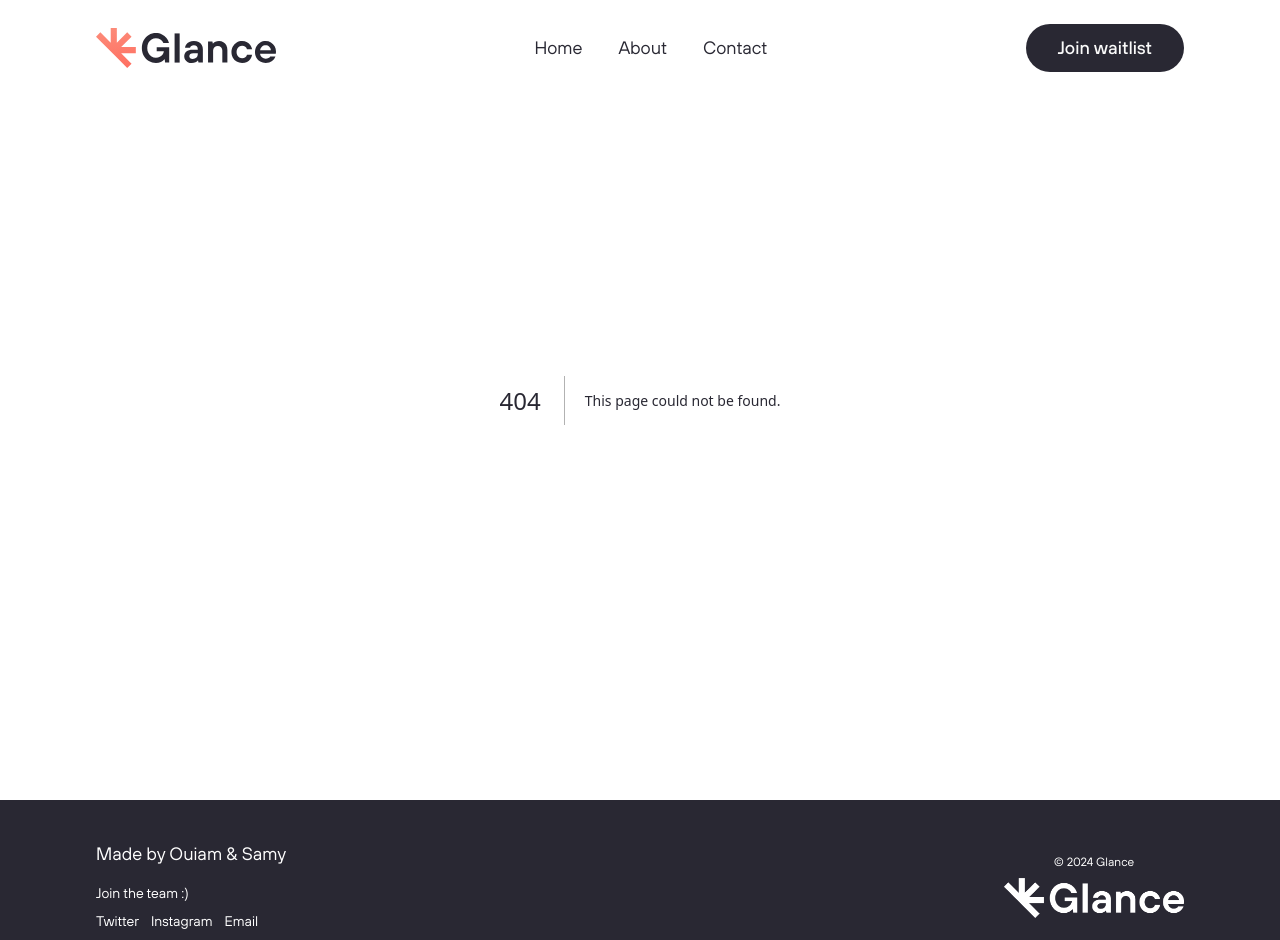
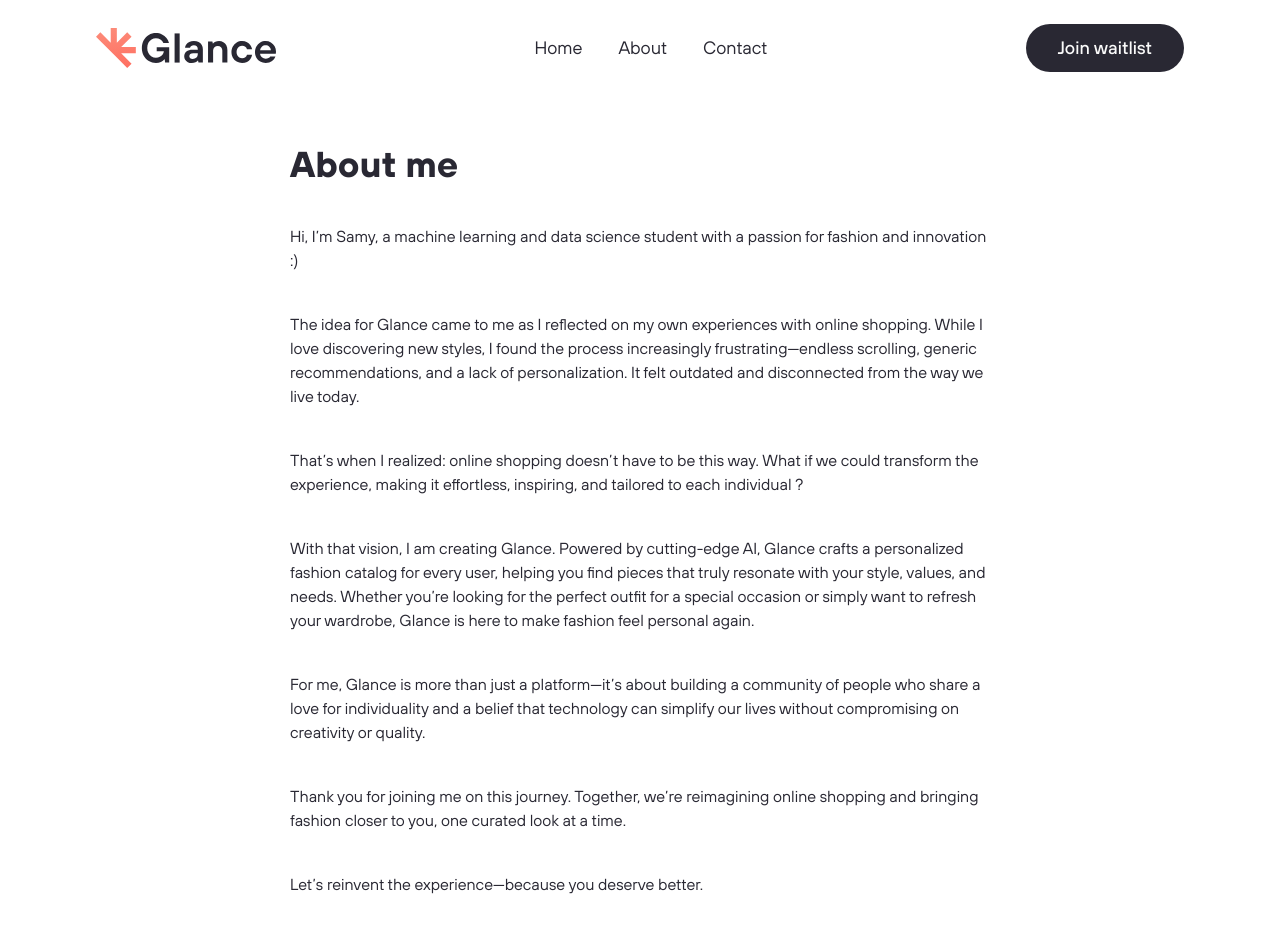
Before and after one commit to samyamine/glance_project, a Next.js app in the folder web/: page /about in a window 1280 px wide. Before the commit this address had no page. Shown: the top 940 px of the page. Built offline with nearby package versions, Linux system fonts and the light colour scheme.

Commit message:
PAGE: About me

```diff
--- /dev/null
+++ b/web/app/about/page.tsx
@@ -0,0 +1,55 @@
+
+export default function AboutPage() {
+    return (
+        <div className={`py-36 min-h-screen text-start`}>
+            <h1 className={`mb-10 max-w-[1000px] font-bold text-4xl`}>
+                About me
+            </h1>
+
+            <article className={`max-w-[700px] flex flex-col gap-10`}>
+                <p>
+                    Hi, I’m Samy, a machine learning and data science student with a passion for fashion and
+                    innovation :)
+                </p>
+
+                <p>
+                    The idea for Glance came to me as I reflected on my own experiences with online shopping. While I
+                    love discovering new styles, I found the process increasingly frustrating—endless scrolling, generic
+                    recommendations, and a lack of personalization. It felt outdated and disconnected from the way we
+                    live today.
+                </p>
+
+                <p>
+                    That’s when I realized: online shopping doesn’t have to be this way. What if we could transform the
+                    experience, making it effortless, inspiring, and tailored to each individual ?
+                </p>
+
+                <p>
+                    With that vision, I am creating Glance. Powered by cutting-edge AI, Glance crafts a personalized fashion
+                    catalog for every user, helping you find pieces that truly resonate with your style, values, and
+                    needs. Whether you’re looking for the perfect outfit for a special occasion or simply want to
+                    refresh your wardrobe, Glance is here to make fashion feel personal again.
+                </p>
+
+                <p>
+                    For me, Glance is more than just a platform—it’s about building a community of people who share a
+                    love for individuality and a belief that technology can simplify our lives without compromising on
+                    creativity or quality.
+                </p>
+
+                <p>
+                    Thank you for joining me on this journey. Together, we’re reimagining online shopping and bringing
+                    fashion closer to you, one curated look at a time.
+                </p>
+
+                <p>
+                    Let’s reinvent the experience—because you deserve better.
+                </p>
+
+                <p className={`text-start font-bold`}>
+                    Samy - Founder of Glance
+                </p>
+            </article>
+        </div>
+    );
+}
--- a/web/app/utils/enums.ts
+++ /dev/null
@@ -1,9 +0,0 @@
-
-enum EHorizontalDirection {
-    Left,
-    Right,
-}
-
-export {
-    EHorizontalDirection,
-}
--- a/web/app/utils/variables.ts
+++ /dev/null
@@ -1,19 +0,0 @@
-
-const clothImagePaths =  [
-    "/clothes/jeans_women_1.webp",
-    "/clothes/jeans_women_2.webp",
-    "/clothes/shoes_men_1.webp",
-    "/clothes/shoes_men_2.webp",
-    "/clothes/shoes_men_3.webp",
-    "/clothes/top_men_1.webp",
-    "/clothes/top_men_2.webp",
-    "/clothes/top_men_3.webp",
-    "/clothes/top_women_1.webp",
-    "/clothes/top_women_2.webp",
-    "/clothes/top_women_3.webp",
-    "/clothes/top_women_4.webp",
-];
-
-export {
-    clothImagePaths,
-}
```
Also changed, not shown: web/app/fonts/GeistMonoVF.woff (deleted), web/app/fonts/GeistVF.woff (deleted).
